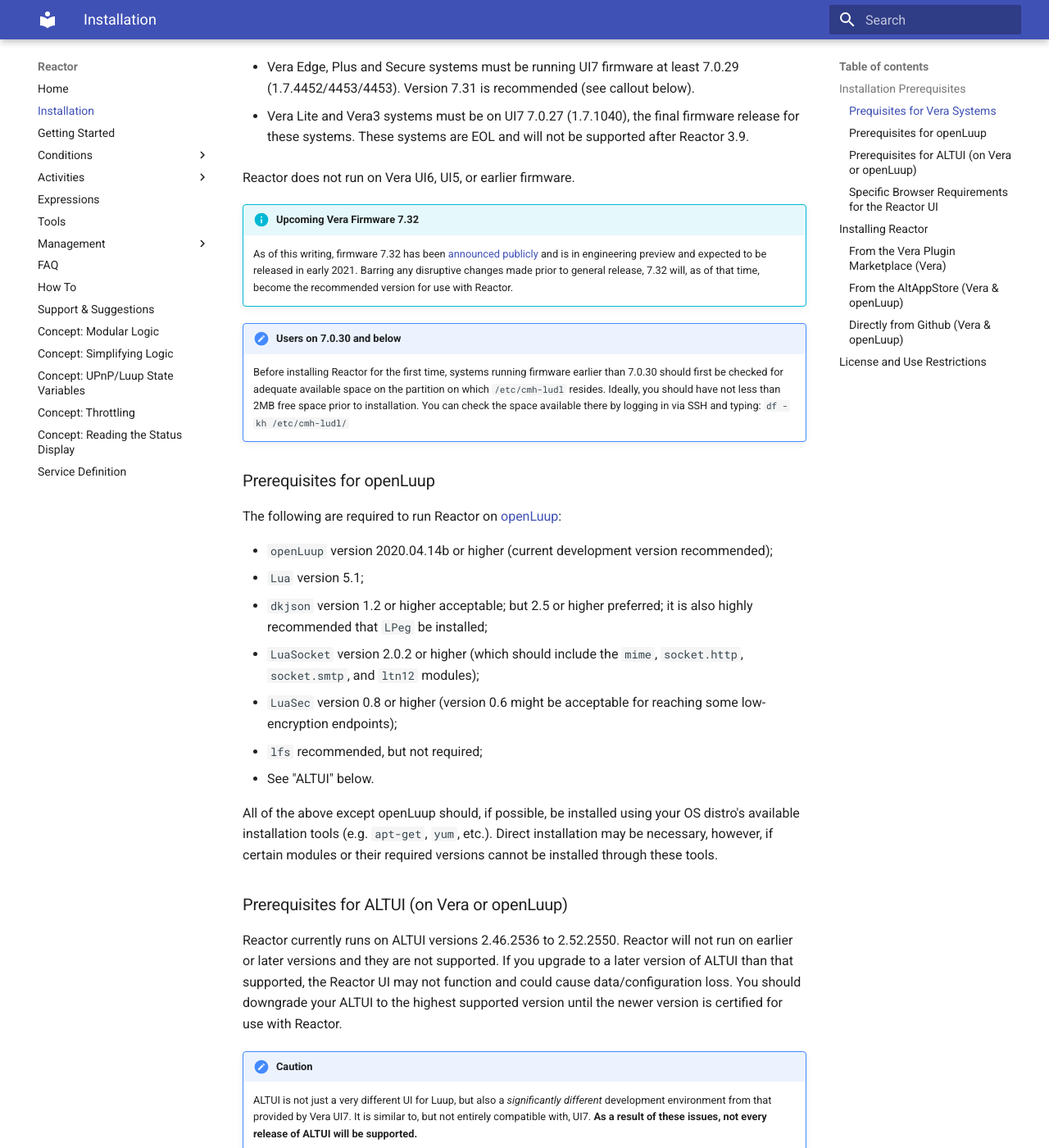
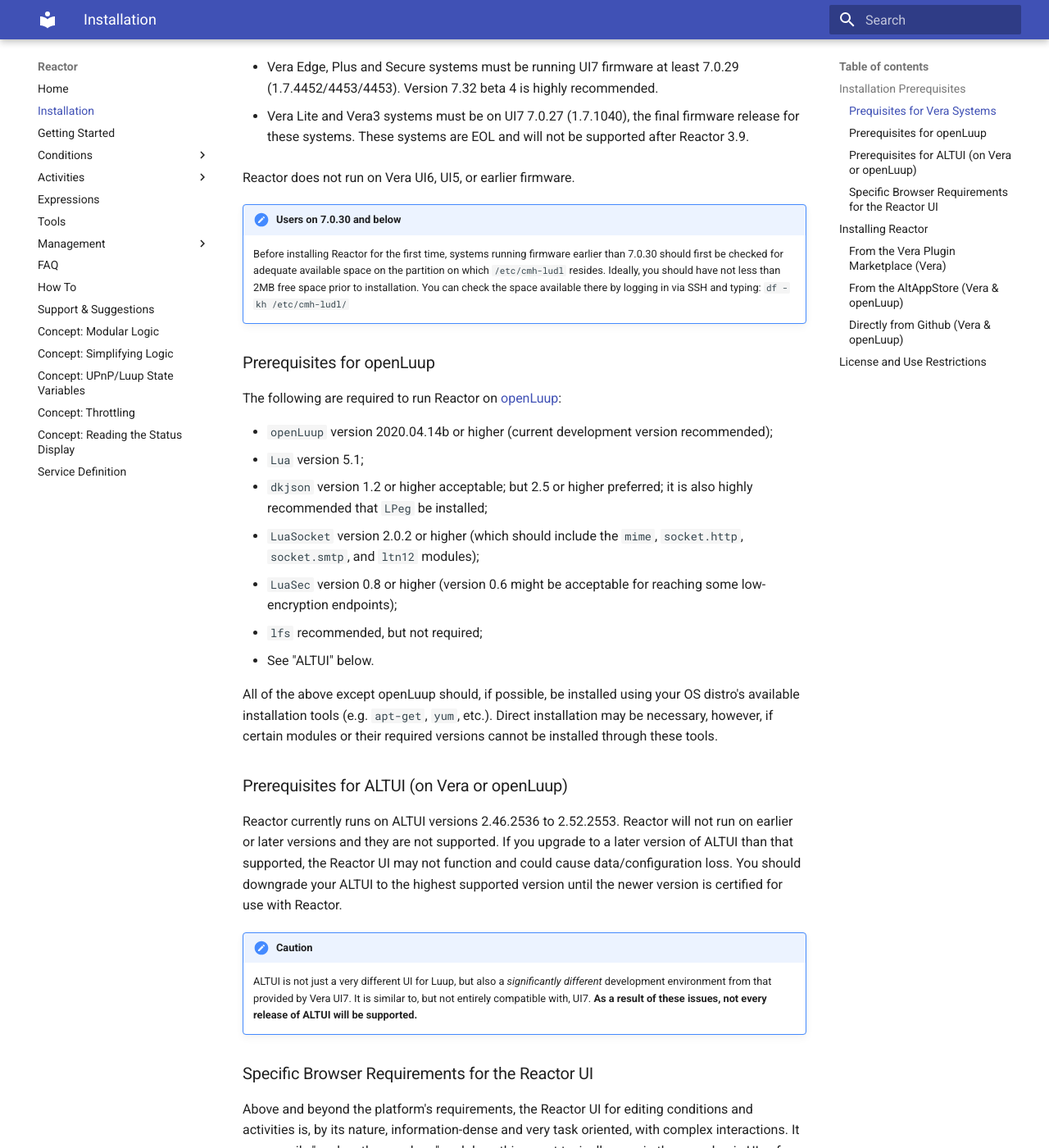
Before and after one commit to toggledbits/Reactor-docs, an MkDocs documentation site: the page built from docs/Installation.md, in a window 1280 px wide and 1400 px high, scrolled down 463 px. Shown: the whole window at 82% size. Built offline with MkDocs 1.6.1 and Material for MkDocs 9.7.7, drawn with Linux system fonts in a browser that asks for light colours; some of the changed text lies outside the part shown.

Commit message:
Fix words and grammar

```diff
--- a/docs/Installation.md
+++ b/docs/Installation.md
@@ -9,14 +9,11 @@ All system requirements are subject to change without notice.
 
 The following Vera systems and firmware are currently supported:
 
-* Vera Edge, Plus and Secure systems must be running UI7 firmware at least 7.0.29 (1.7.4452/4453/4453). Version 7.31 is recommended (see callout below).
+* Vera Edge, Plus and Secure systems must be running UI7 firmware at least 7.0.29 (1.7.4452/4453/4453). Version 7.32 beta 4 is highly recommended.
 
 * Vera Lite and Vera3 systems must be on UI7 7.0.27 (1.7.1040), the final firmware release for these systems. These systems are EOL and will not be supported after Reactor 3.9.
 
 Reactor does not run on Vera UI6, UI5, or earlier firmware.
-
-!!! info "Upcoming Vera Firmware 7.32"
-    As of this writing, firmware 7.32 has been [announced publicly](https://community.getvera.com/t/fw-7-32-beta-what-who-when/216121/11) and is in engineering preview and expected to be released in early 2021. Barring any disruptive changes made prior to general release, 7.32 will, as of that time, become the recommended version for use with Reactor.
 
 !!! attention "Users on 7.0.30 and below"
     Before installing Reactor for the first time, systems running firmware earlier than 7.0.30 should first be checked for adequate available space on the partition on which `/etc/cmh-ludl` resides. Ideally, you should have not less than 2MB free space prior to installation. You can check the space available there by logging in via SSH and typing: `df -kh /etc/cmh-ludl/`
@@ -37,7 +34,7 @@ All of the above except openLuup should, if possible, be installed using your OS
 
 ### Prerequisites for ALTUI (on Vera or openLuup)
 
-Reactor currently runs on ALTUI versions 2.46.2536 to 2.52.2550. Reactor will not run on earlier or later versions and they are not supported. If you upgrade to a later version of ALTUI than that supported, the Reactor UI may not function and could cause data/configuration loss. You should downgrade your ALTUI to the highest supported version until the newer version is certified for use with Reactor.
+Reactor currently runs on ALTUI versions 2.46.2536 to 2.52.2553. Reactor will not run on earlier or later versions and they are not supported. If you upgrade to a later version of ALTUI than that supported, the Reactor UI may not function and could cause data/configuration loss. You should downgrade your ALTUI to the highest supported version until the newer version is certified for use with Reactor.
 
 !!! caution
     ALTUI is not just a very different UI for Luup, but also a *significantly different* development environment from that provided by Vera UI7. It is similar to, but not entirely compatible with, UI7. **As a result of these issues, not every release of ALTUI will be supported.**
```
Also changed, not shown: other parts of docs/Installation.md (+1 -1 lines).
